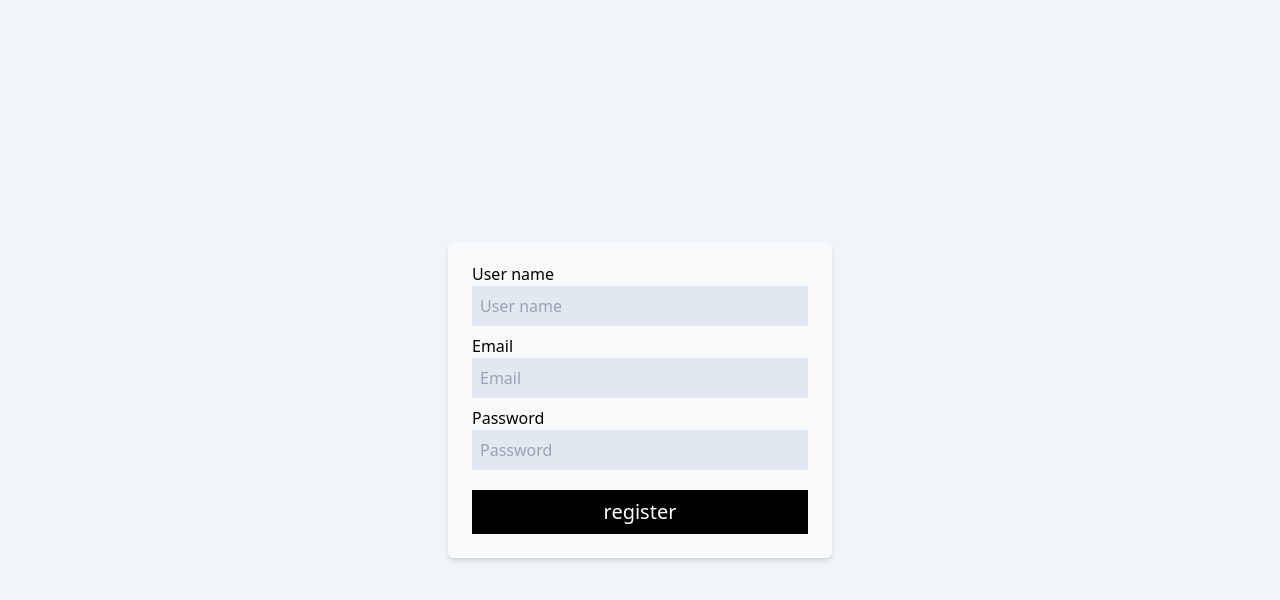
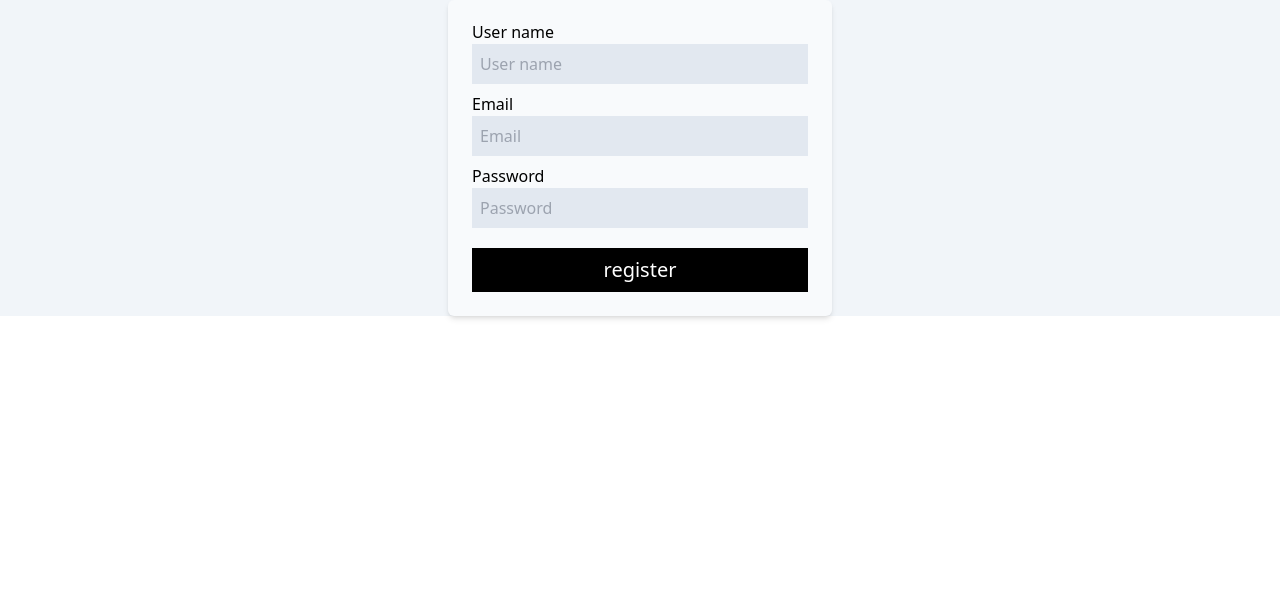
Before and after one commit to Michael-McNair/chirp, a React (Vite) app in the folder frontend/: page /register in a window 1280 px wide. Shown: the top 600 px of the page. Built offline with nearby package versions, Linux system fonts and the light colour scheme.

Commit message:
change simple form for more flexibility

```diff
--- a/frontend/src/components/SimpleForm.tsx
+++ b/frontend/src/components/SimpleForm.tsx
@@ -26,7 +26,6 @@ export default function SimpleForm(props: {
   const [formStates, setFormStates] = useState(defaultStates);
 
   return (
-    <div className="h-screen w-full flex items-center justify-center relative">
     <form
       className="flex gap-2 flex-col rounded-md shadow-md w-96 w-2/1 p-6 pt-5 bg-slate-50"
       onSubmit={(e) => {
@@ -47,8 +46,7 @@ export default function SimpleForm(props: {
               onChange={(e: any) => {
                 let newFormStates = Object.assign({}, formStates);
 
-                  newFormStates[e.target.attributes.name.value] =
-                    e.target.value;
+                newFormStates[e.target.attributes.name.value] = e.target.value;
 
                 setFormStates(newFormStates);
               }}
@@ -63,6 +61,5 @@ export default function SimpleForm(props: {
         {props.button}
       </button>
     </form>
-    </div>
   );
 }
```
Lines whose indentation alone changed are shown as unchanged.
